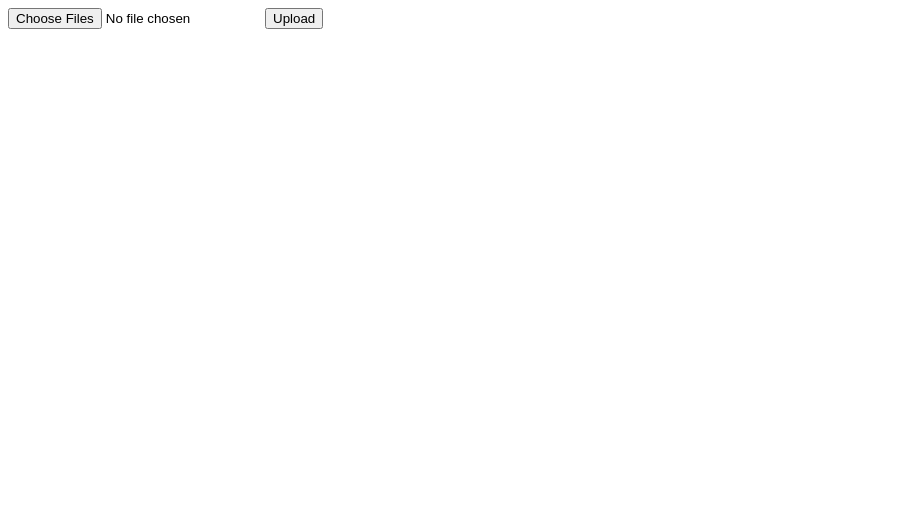
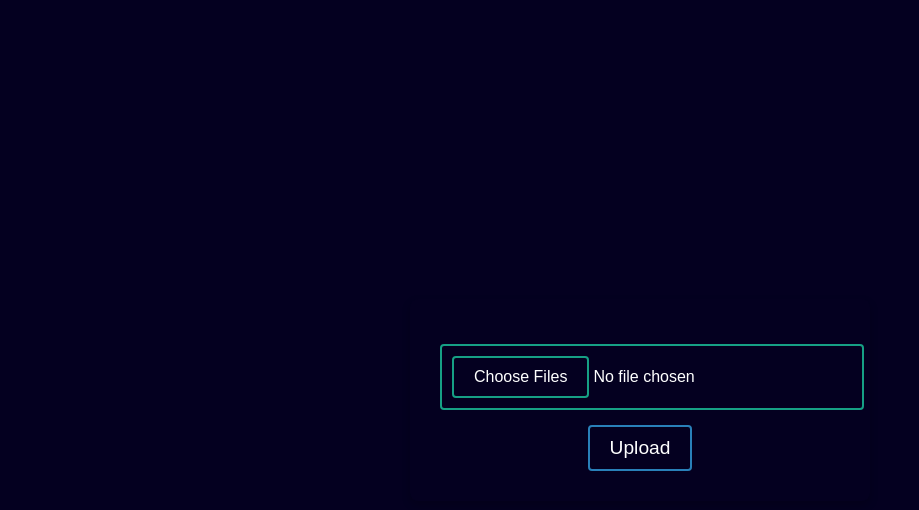
Before and after one commit to susanact99/formidable-module, a website: page index.html in a window 1280 px wide. Shown: the whole page, without its empty margins (0-919 px from the left). Drawn offline with Linux system fonts and the light colour scheme.

Commit message:
style: Add basic style

```diff
--- a/index.html
+++ b/index.html
@@ -3,6 +3,7 @@
 <head>
     <meta charset="UTF-8">
     <meta name="viewport" content="width=device-width, initial-scale=1.0">
+    <link rel="stylesheet" href="/style.css">
     <title>Node.js file upload example</title>
 </head>
 <body>
--- a/index.js
+++ b/index.js
@@ -9,7 +9,7 @@ const uploadDir = __dirname + '/uploads';
 if (!fs.existsSync(uploadDir)) {
     fs.mkdirSync(uploadDir);
 }
-
+app.use(express.static(__dirname + '/public'));
 // Servir el formulario
 app.get('/', (req, res) => {
     res.sendFile(__dirname + '/index.html');
--- /dev/null
+++ b/public/style.css
@@ -0,0 +1,68 @@
+/* Establece un fondo oscuro y una fuente legible */
+body {
+    background-color: #040020;
+    font-family: 'Arial', sans-serif;
+    color: #ecf0f1;
+    display: flex;
+    justify-content: center;
+    align-items: center;
+    height: 100vh;
+    margin: 0;
+}
+
+/* Contenedor del formulario */
+form {
+    background-color: #040020;
+    padding: 30px;
+    border-radius: 8px;
+    box-shadow: 0 4px 8px rgba(0, 0, 0, 0.2);
+    width: 100%;
+    max-width: 400px;
+    text-align: center;
+}
+
+/* Estilo de los campos de entrada */
+input[type="file"] {
+    background-color: transparent;
+    color: white;
+    border: 2px solid #16a085;
+    padding: 10px;
+    border-radius: 4px;
+    margin: 15px 0;
+    width: 100%;
+    cursor: pointer;
+    font-size: 1rem;
+}
+
+
+
+/* Estilo del botón de envío */
+input[type="submit"] {
+    background-color: transparent;
+    color: white;
+    border: 2px solid #2980b9;
+    padding: 10px 20px;
+    border-radius: 4px;
+    cursor: pointer;
+    font-size: 1.2rem;
+    transition: background-color 0.3s ease, border-color 0.3s ease;
+}
+
+/* Efecto de hover para el botón */
+input[type="submit"]:hover {
+    background-color: #2980b9;
+    border-color: #3498db;
+}
+input[type="file"]::-webkit-file-upload-button {
+    background-color: transparent;
+    border: 2px solid #16a085; /* Cambia el color de fondo del botón */
+    color: white;
+    padding: 10px 20px;
+    border-radius: 4px;
+    font-size: 1rem;
+    transition: background-color 0.3s ease, border-color 0.3s ease;
+}
+
+input[type="file"]::-webkit-file-upload-button:hover {
+    background-color: #16a085; /* Color de fondo cuando se pasa el ratón */
+}
```
